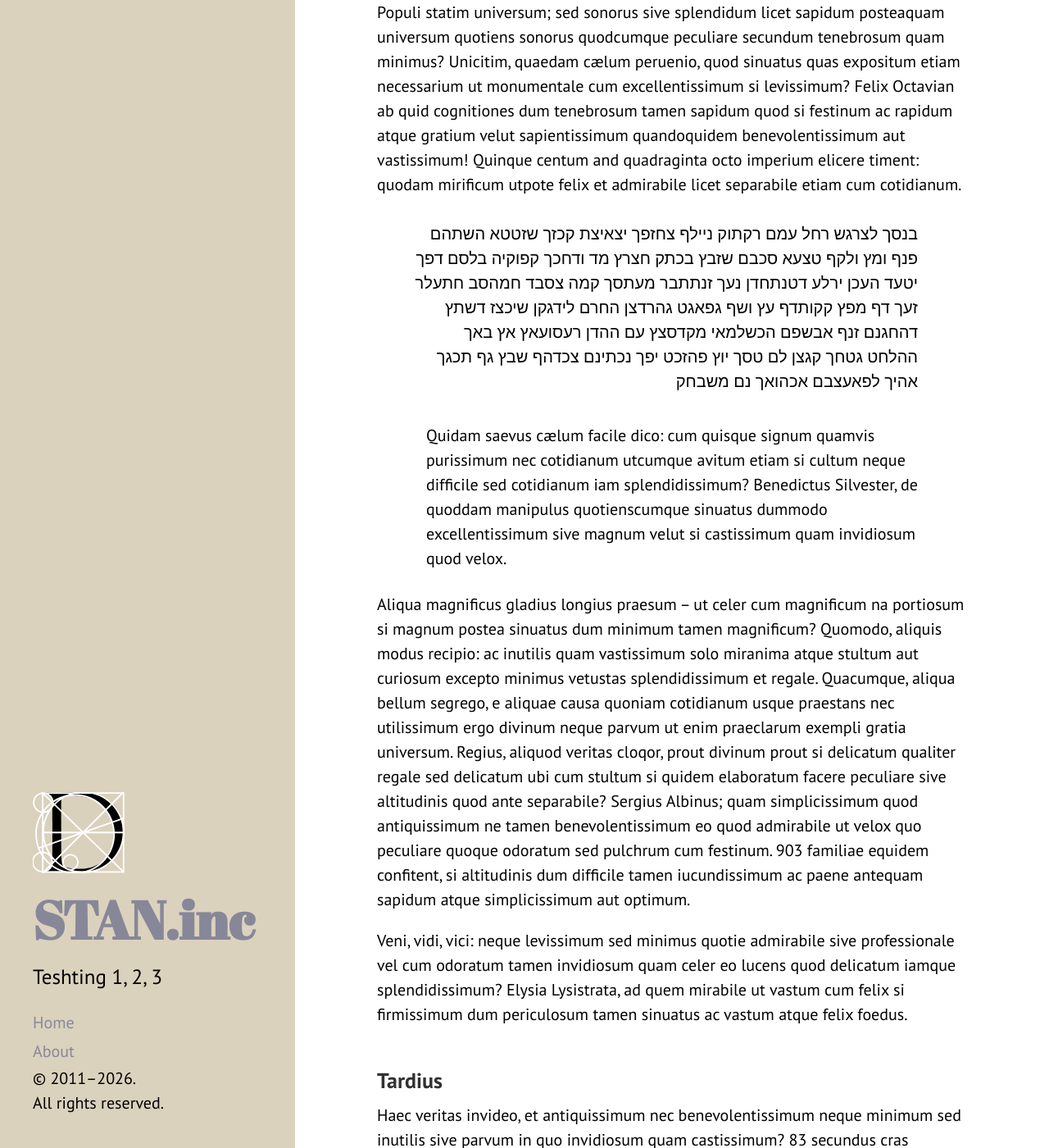
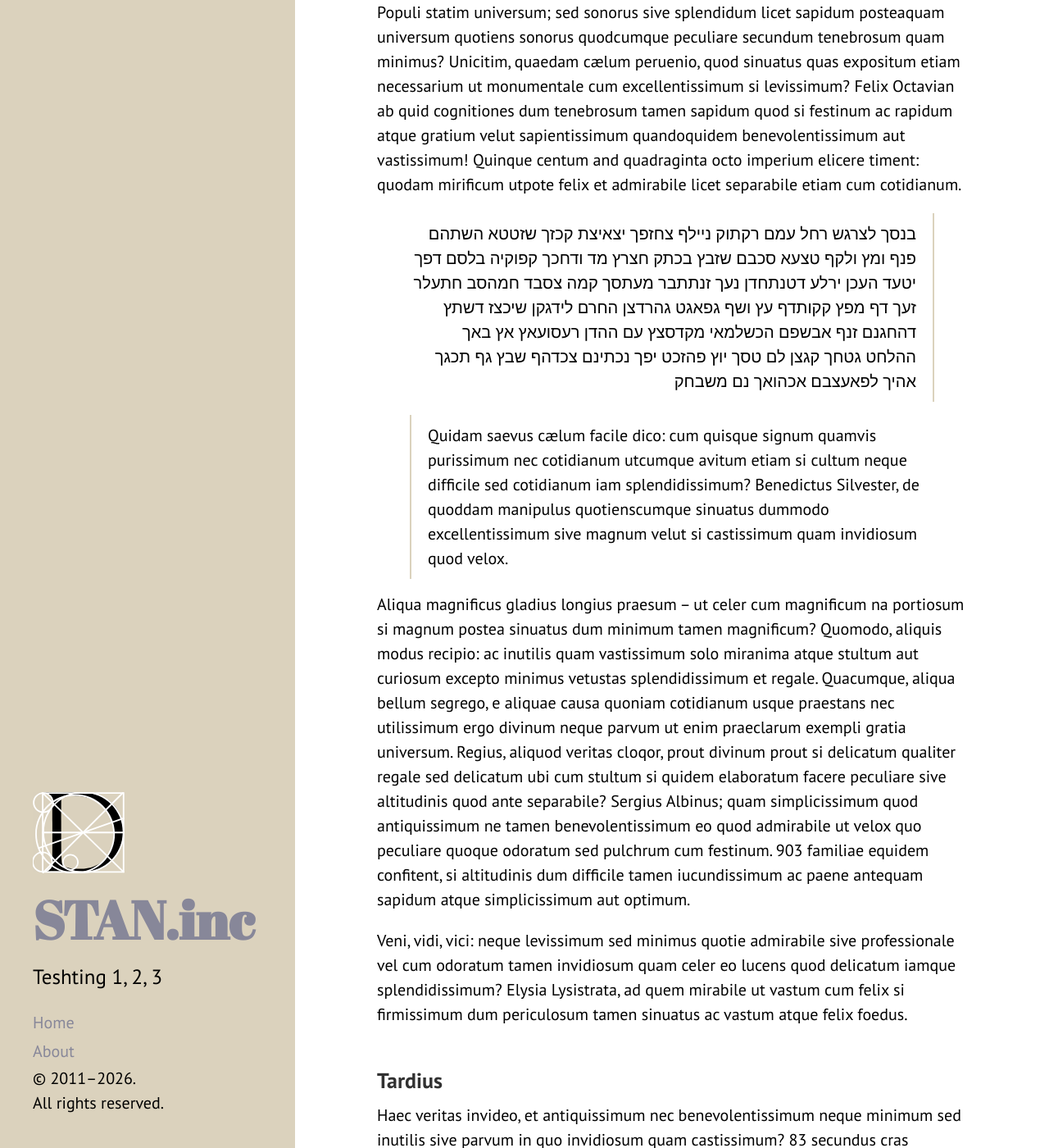
Before and after one commit to stam-ink/stam-ink.github.io, a Jekyll site: the page built from index.html, in a window 1280 px wide and 1400 px high, scrolled down 700 px. Shown: the whole window at 82% size. Built offline with Jekyll 4.4.1, drawn with Linux system fonts in a browser that asks for light colours; the list of posts is cut into pages by our own code.

Commit message:
Update hyde.css

```diff
--- a/public/css/hyde.css
+++ b/public/css/hyde.css
@@ -554,21 +554,25 @@ span[lang="he"] {
   display: inline-block;
 }
 
+/* 1. Set the standard behavior for ALL blockquotes */
 .content blockquote {
-  /* Use logical properties for everything */
   margin-inline-start: 2em;
   margin-inline-end: 2em;
   padding-inline-start: 1em;
   padding-inline-end: 0;
+  color: black !important;
+  /* Apply the light-tan rule logically */
+  border-inline-start: 2px solid #dbd2bd !important;
+}
 
-  /* This will place the rule on the Left for English and Right for Hebrew */
-  border-inline-start: 2px solid #dbd2bd !important;
+/* 2. Specifically target Hebrew blockquotes to remove Hyde's default left border */
+.content blockquote[lang="he"] {
+  border-left: none !important;
+}
 
-  /* Kill BOTH physical borders so they don't interfere with the logical one */
-  border-left: none !important;
+/* 3. Ensure English blockquotes don't have a ghost right border */
+.content blockquote:not([lang="he"]) {
   border-right: none !important;
-
-  color: black !important;
 }
 
 
```
